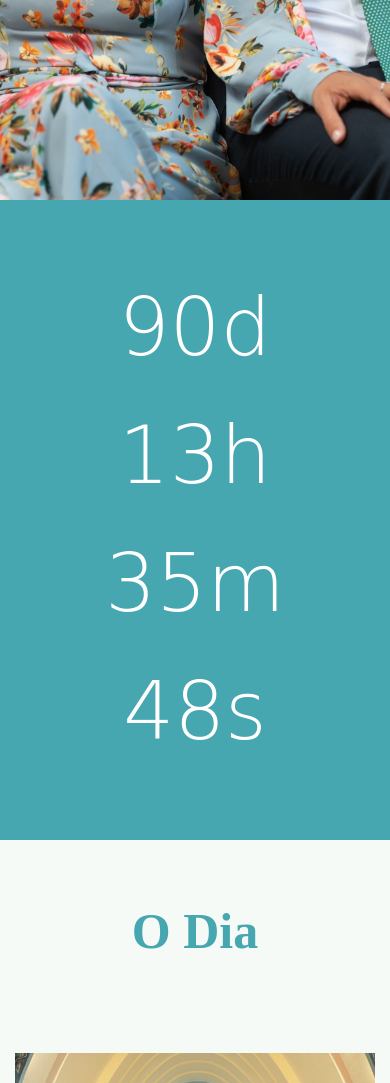
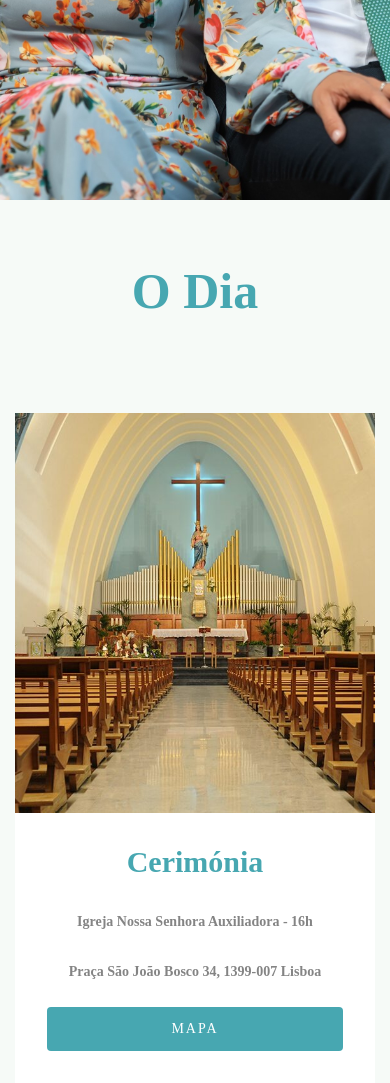
Before and after one commit to bubas3000/sitesofia, a PHP site: page / in a window 390 px wide. Shown: the part 500-1583 px from the top of the page. Run offline with PHP 8.4, Linux system fonts and the light colour scheme; some libraries are stand-ins or nearby versions; some web fonts are replaced.

Commit message:
Update index.php

```diff
--- a/index.php
+++ b/index.php
@@ -88,7 +88,7 @@
 				</div>
 			</div>
 		</div>
-		<script>
+		<!--<script>
 			// Set the date to countdown to
 			var countDownDate = new Date("September 23, 2023 16:00:00").getTime();
 
@@ -122,32 +122,6 @@
 			  }
 			}, 1000);
 		  </script>
-		  <style>
-			/* Default styles for all devices */
-			.countdown {
-				display: flex;
-				justify-content: center;
-			}
-
-			/* Styles for smartphones */
-			@media (max-width: 767px) {
-				.countdown {
-					flex-wrap: wrap;
-				}
-				.countdown span {
-					display: block;
-					width: 100%;
-					text-align: center;
-				}
-			}
-
-			/* Styles for larger screens */
-			@media (min-width: 768px) {
-				.countdown span {
-					display: inline-block;
-				}
-			}
-		</style>
 				<div id="fh5co-countdown">
 					<div class="row">
 						<div class="col-md-8 col-md-offset-2 text-center animate-box">
@@ -159,7 +133,7 @@
 							</p>
 						</div>
 					</div>
-				</div>
+				</div>-->
 		<div id="fh5co-when-where" class="fh5co-section-gray" style="margin-top: 0%;">
 			<div class="container">
 				<div class="row">
@@ -172,7 +146,7 @@
 						<div class="wedding-events">
 							<div class="ceremony-bg" style="background-image: url(images/igreja\ \(Custom\).jpg);"></div>
 							<div class="desc">
-								<h3><strong>Igreja</strong></h3>
+								<h3><strong>Cerimónia</strong></h3>
 								<p><strong>Igreja Nossa Senhora Auxiliadora - 16h</strong></p>
 
 								<p><strong> <i class="icon-map"></i>Praça São João Bosco 34, 1399-007 Lisboa</strong></p>
@@ -226,7 +200,7 @@
 							<h2><br><strong>Presentes de Casamento</strong></h2>
 							<div class="wedding-events">
 							<p>Querida Família e queridos Amigos, se desejarem colaborar para a nova fase da nossa vida deixamos NIB, pedindo que indiquem o nome na transferência para que possamos agradecer individualmente.</p>
-								<p><strong>IBAN: PT50 0269 0391 0020 5654 5860 5</strong>
+								<p><strong>IBAN: PT50 0035 0255 0023 5363 6002 6</strong>
 								<br><strong><strong>MBWAY: 912 641 367 | 918 566 534</strong></strong></p></div>
 								<!--<p><strong>Nome: Sofia Sofia Vaz Ramires G da Costa</strong></p>-->
 						</div>
@@ -251,7 +225,7 @@
 						</div>
 					</div>
 					<div class="form-popup" id="myForm">
-						<form action="" method="POST" id="Presentes" class="form-container">
+						<form action="https://script.google.com/macros/s/AKfycbwQ_SkHMpI7dMYOeztHdjfxLitWZ5rJEYyU-CUZqDxToXlFBhstxa28R8nEBjRtAjJ6/exec" method="POST" id="Presentes" class="form-container">
 						  <h1><strong>Para que possamos agradecer</strong></h1>
 
 						  <!--<label for="email"><b>Email</b></label>-->
@@ -494,7 +468,7 @@
 						</div>
 						<div class="row animate-box">
 							<div class="col-md-10 col-md-offset-1">
-								<form action="" method="POST" id="Musica" class="form-inline">
+								<form action="https://script.google.com/macros/s/AKfycbxlZJA3h9-6AsyJWIBMJF4UXr66S-Jlbd3BGsz-yPo0IUNwhD0fDo2Y2MzM8aexhjR77g/exec" method="POST" id="Musica" class="form-inline">
 									<div class="col-md-4 col-sm-4">
 										<div class="form-group">
 											<label for="name" class="sr-only">Música</label>
@@ -550,7 +524,7 @@
 							<button type="submit" class="btn ft" onclick="openForm1()">RSVP</button>
 						</div>
 						<div class="form-popup" id="myForm1">
-							<form method="POST" action=""  class="form-container" id = "rsvp">
+							<form method="POST" action="https://script.google.com/macros/s/AKfycbzaqHLeGqYIlwQVbfJz2C4X4BX38ui_djHebezMi2ld4krlxtOIQX-_u0-MGaSVvFuL/exec"  class="form-container" id = "rsvp">
 							  <h1><strong>Confirme a sua presença</strong></h1>
 
 							  <!--<label for="email"><b>Email</b></label>-->
```
